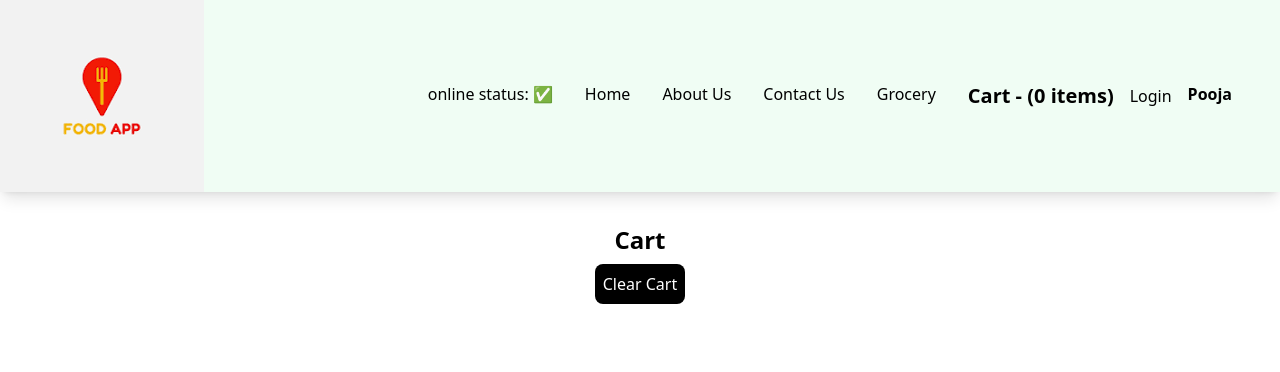
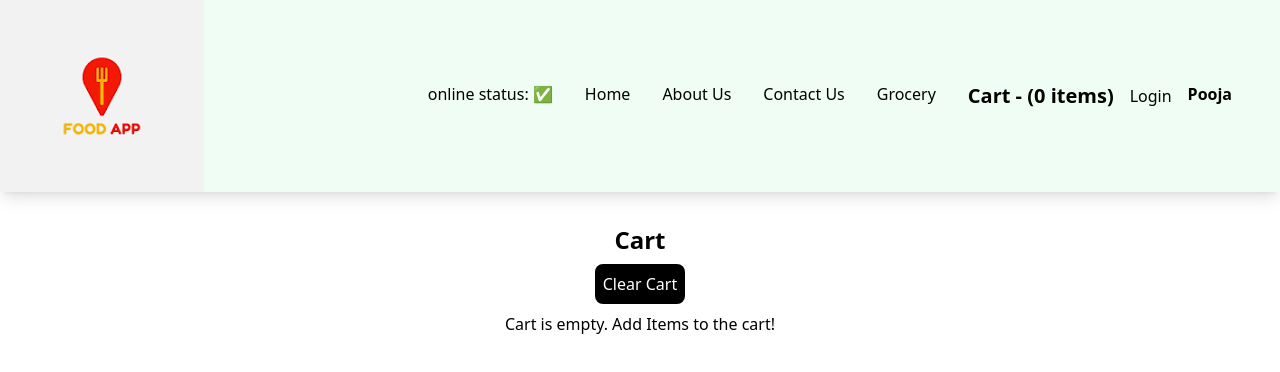
Before and after one commit to THAMITHA/react, a React (Vite) app: page /cart in a window 1280 px wide. Shown: the top 372 px of the page. Built offline with nearby package versions, Linux system fonts and the light colour scheme.

Commit message:
update the cart message

```diff
--- a/src/components/Cart.js
+++ b/src/components/Cart.js
@@ -15,6 +15,7 @@ const Cart = () => {
             <h1 className="text-2xl font-bold">Cart</h1>
             <div className="w-6/12 m-auto">
             <button className="p-2 m-2 bg-black text-white rounded-lg" onClick={handleClearCart}>Clear Cart</button>
+                {cartItems.length === 0 && <h1>Cart is empty. Add Items to the cart!</h1>}
                 <ItemList items={cartItems}/>
             </div>
         </div>
```
